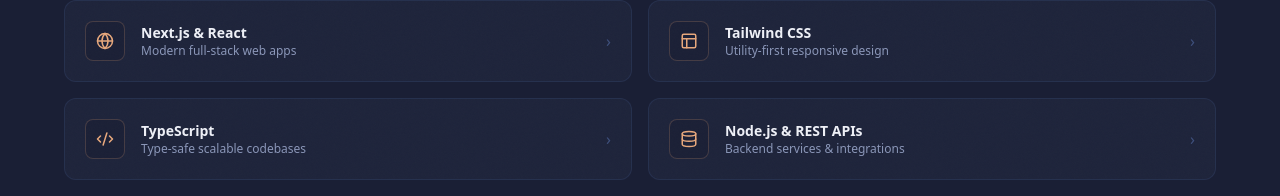
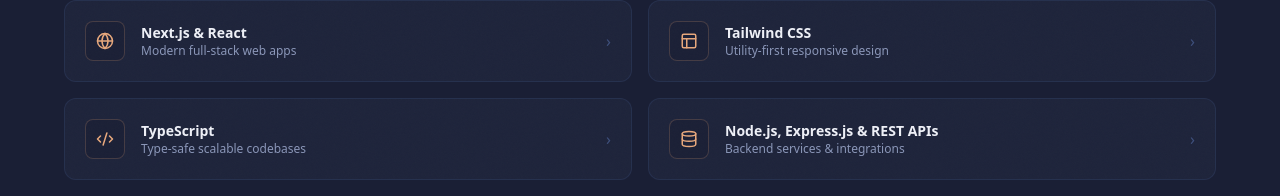
Before and after one commit to Arkived-Solutions/Arkived, a Next.js app: page / in a window 1280 px wide. Shown: the part 1360-1556 px from the top of the page. Built offline with nearby package versions, Linux system fonts and the light colour scheme.

Commit message:
feat: add express.js to skills

```diff
--- a/components/about/AboutSection.tsx
+++ b/components/about/AboutSection.tsx
@@ -17,7 +17,7 @@
     { icon: Globe, label: "Next.js & React", desc: "Modern full-stack web apps" },
     { icon: Layout, label: "Tailwind CSS", desc: "Utility-first responsive design" },
     { icon: Code2, label: "TypeScript", desc: "Type-safe scalable codebases" },
-    { icon: Database, label: "Node.js & REST APIs", desc: "Backend services & integrations" },
+    { icon: Database, label: "Node.js, Express.js & REST APIs", desc: "Backend services & integrations" },
     { icon: Smartphone, label: "React Native", desc: "Cross-platform mobile apps" },
     { icon: Sparkles, label: "UI/UX Principles", desc: "Accessible, beautiful interfaces" },
 ];
```
